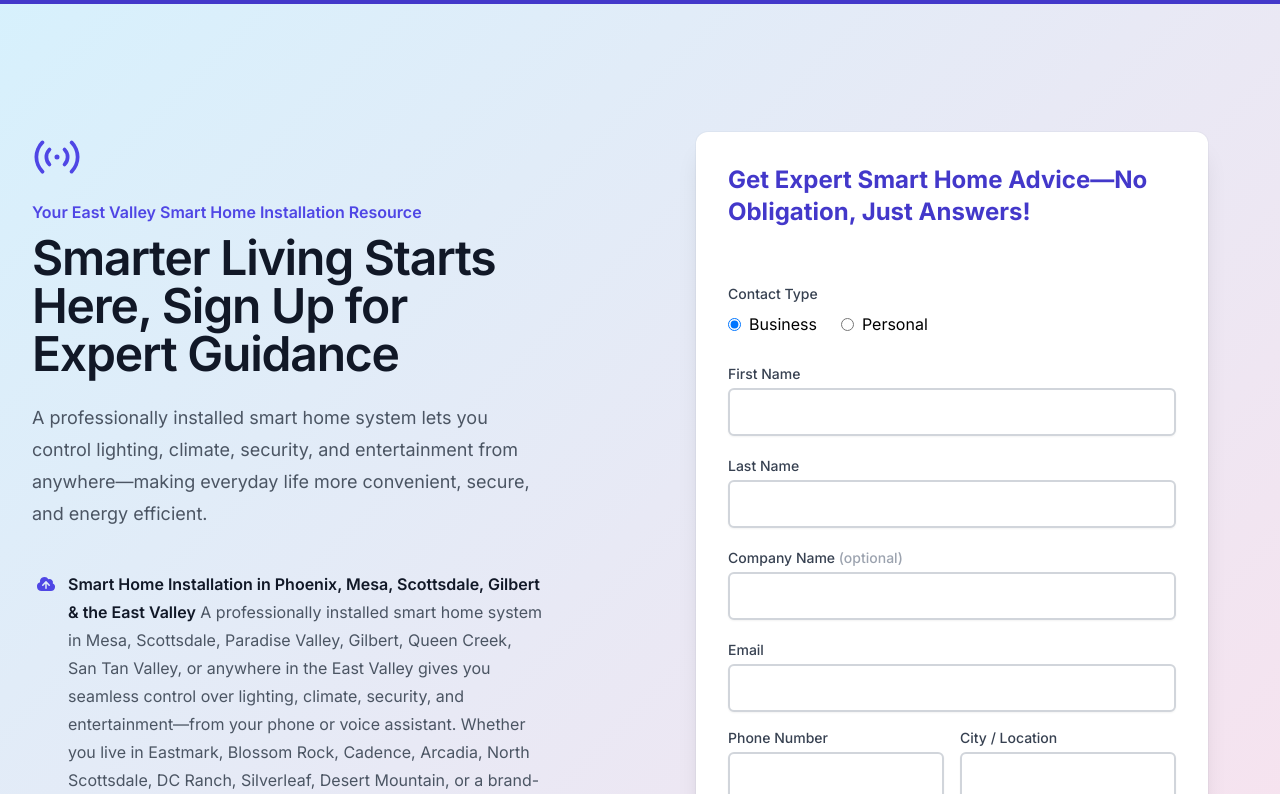
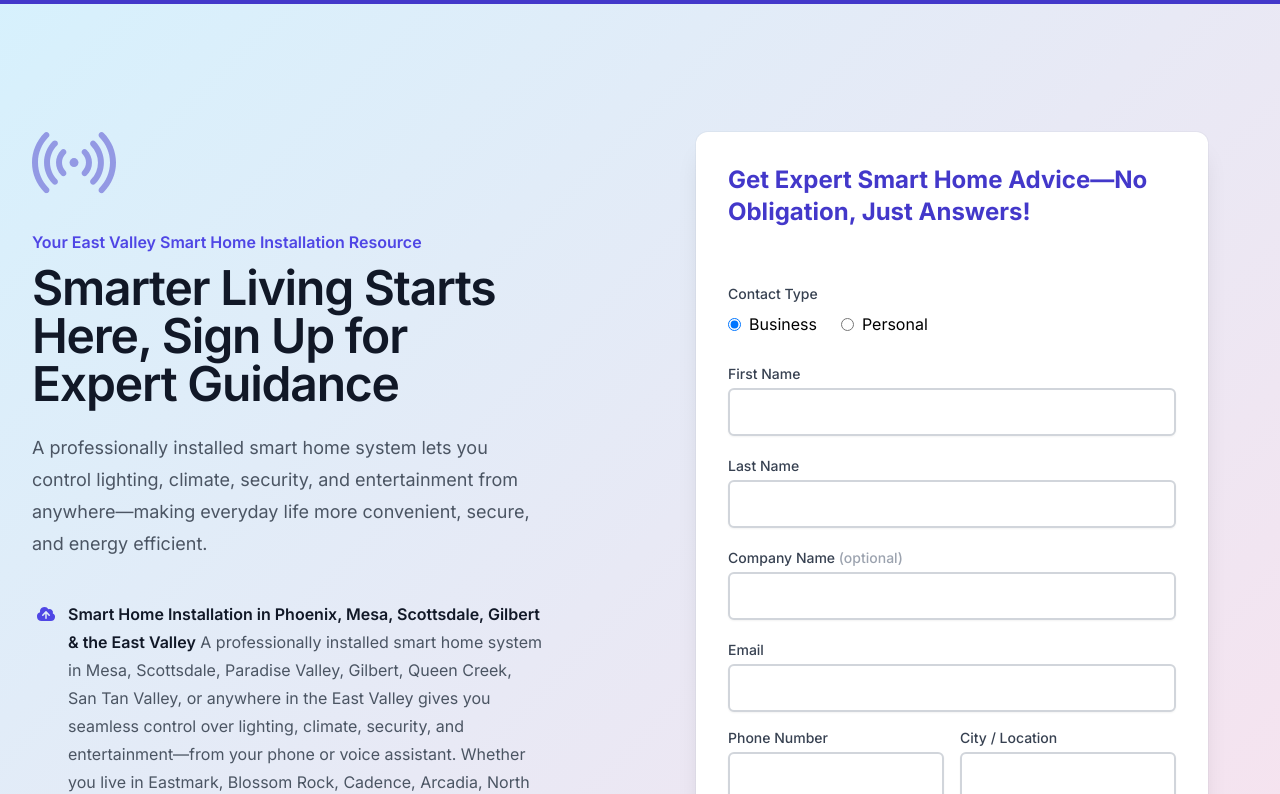
Before and after one commit to dmanzer2/lead-gen, a Next.js app: page / in a window 1280 px wide. Shown: the top 794 px of the page. Built offline with nearby package versions, Linux system fonts and the light colour scheme; no server answers; the database is empty.

Commit message:
Adding icon animation component

```diff
--- /dev/null
+++ b/src/app/SignalAnimation.tsx
@@ -0,0 +1,33 @@
+// src/app/SignalAnimation.tsx
+'use client';
+import React from 'react';
+
+interface SignalAnimationProps {
+  className?: string;
+  size?: number;
+  color?: string;
+}
+
+export default function SignalAnimation({ className = '', size = 96, color = '#4338CA' }: SignalAnimationProps) {
+  return (
+    <svg
+      className={`signal-svg ${className}`}
+      width={size}
+      height={size}
+      viewBox="0 0 24 24"
+      fill="none"
+    >
+      {/* Outer partial circle - fades in last */}
+      <path className="signal-outer" fill={color} stroke="none" d="M17.39,15.29c-.19,0-.38-.07-.53-.22-.29-.29-.29-.77,0-1.06,1.7-1.7,2.64-3.96,2.64-6.36s-.94-4.66-2.64-6.36c-.29-.29-.29-.77,0-1.06s.77-.29,1.06,0c1.98,1.98,3.08,4.62,3.08,7.42s-1.09,5.44-3.08,7.42c-.15.15-.34.22-.53.22Z"/>
+      <path className="signal-outer" fill={color} stroke="none" d="M3.61,15.29c-.19,0-.38-.07-.53-.22-1.98-1.98-3.08-4.62-3.08-7.42S1.09,2.2,3.08.22c.29-.29.77-.29,1.06,0s.29.77,0,1.06c-1.7,1.7-2.64,3.96-2.64,6.36s.94,4.66,2.64,6.36c.29.29.29.77,0,1.06-.15.15-.34.22-.53.22Z"/>
+      {/* Middle partial circle - fades in third */}
+      <path className="signal-middle" fill={color} stroke="none" d="M5.73,13.17c-.19,0-.38-.07-.53-.22-2.92-2.92-2.92-7.68,0-10.61.29-.29.77-.29,1.06,0s.29.77,0,1.06c-2.34,2.34-2.34,6.15,0,8.49.29.29.29.77,0,1.06-.15.15-.34.22-.53.22Z"/>
+      <path className="signal-middle" fill={color} stroke="none" d="M15.27,13.17c-.19,0-.38-.07-.53-.22-.29-.29-.29-.77,0-1.06,2.34-2.34,2.34-6.15,0-8.48-.29-.29-.29-.77,0-1.06s.77-.29,1.06,0c2.92,2.92,2.92,7.68,0,10.61-.15.15-.34.22-.53.22Z"/>
+      {/* Inner partial circle - fades in second */}
+      <path className="signal-inner" fill={color} stroke="none" d="M7.85,11.05c-.19,0-.38-.07-.53-.22-1.75-1.75-1.76-4.61,0-6.36.29-.29.77-.29,1.06,0,.29.29.29.77,0,1.06-1.17,1.17-1.17,3.07,0,4.24.29.29.29.77,0,1.06-.15.15-.34.22-.53.22Z"/>
+      <path className="signal-inner" fill={color} stroke="none" d="M13.15,11.05c-.19,0-.38-.07-.53-.22-.29-.29-.29-.77,0-1.06,1.17-1.17,1.17-3.07,0-4.24-.29-.29-.29-.77,0-1.06.29-.29.77-.29,1.06,0,1.75,1.75,1.75,4.61,0,6.36-.15.15-.34.22-.53.22Z"/>
+      {/* Center dot - fades in first */}
+      <circle className="signal-dot" cx="10.5" cy="7.64" r="1.12" fill={color} stroke="none"/>
+    </svg>
+  );
+}
--- a/src/app/page.tsx
+++ b/src/app/page.tsx
@@ -1,6 +1,7 @@
 'use client';
 
 import { SignalIcon, CloudArrowUpIcon, LockClosedIcon, ServerIcon, BoltIcon } from "@heroicons/react/20/solid";
+import SignalAnimation from './SignalAnimation';
 import ContactForm from './ContactForm';
 
 const features = [
@@ -38,7 +39,9 @@ export default function HomePage() {
 				<div className="mx-auto grid max-w-2xl grid-cols-1 gap-x-8 gap-y-16 sm:gap-y-20 lg:mx-0 lg:max-w-none lg:grid-cols-2">
 					<div className="lg:pt-0 lg:pr-8">
 						<div className="lg:max-w-lg">
-							<SignalIcon width={50} height={50} className="text-indigo-600 mb-4" />
+							{/* <SignalIcon width={50} height={50} className="text-indigo-600 mb-4" /> */}
+							{/* Custom animated signal SVG as a component */}
+							<SignalAnimation className="w-24 h-24 text-blue-600" />
 							<h1 className="text-base/7 font-semibold text-indigo-600">Your East Valley Smart Home Installation Resource</h1>
 							<h2 className="mt-2 text-4xl font-semibold tracking-tight text-pretty text-gray-900 sm:text-5xl">
 								Smarter Living Starts Here, Sign Up for Expert Guidance
--- a/src/styles/custom.scss
+++ b/src/styles/custom.scss
@@ -28,3 +28,55 @@ body {
     box-shadow: 0 0 0 4px rgba(67, 56, 202, 0.2);
   }
 }
+
+@keyframes fadeInSequenceDot {
+  0% { opacity: 0; }
+  10% { opacity: 1; }
+	30% { opacity: 1; }
+ 	80% { opacity: 1; }
+  100% { opacity: 0; }
+}
+
+@keyframes fadeInSequenceInner {
+  0% { opacity: 0; }
+  30% { opacity: 1; }
+	50% { opacity: 1; }
+  80% { opacity: 1; }
+  100% { opacity: 0; }
+}
+
+@keyframes fadeInSequenceMiddle {
+  0% { opacity: 0; }
+  50% { opacity: 1; }
+	70% { opacity: 1; }
+  80% { opacity: 1; }
+  100% { opacity: 0; }
+}
+
+@keyframes fadeInSequenceOuter {
+  0% { opacity: 0; }
+	70% { opacity: 1; }
+	80% { opacity: 1; }
+  100% { opacity: 0; }
+}
+
+.signal-dot {
+  animation: fadeInSequenceDot 3s linear infinite;
+}
+.signal-inner {
+  animation: fadeInSequenceInner 3s linear infinite;
+}
+.signal-middle {
+  animation: fadeInSequenceMiddle 3s linear infinite;
+}
+.signal-outer {
+  animation: fadeInSequenceOuter 3s linear infinite;
+}
+
+/* Initial state - all elements start invisible */
+.signal-dot,
+.signal-inner,
+.signal-middle,
+.signal-outer {
+  opacity: 0;
+}
```
Also changed, not shown: src/images/signal.svg (added). Lines whose indentation alone changed are shown as unchanged.
